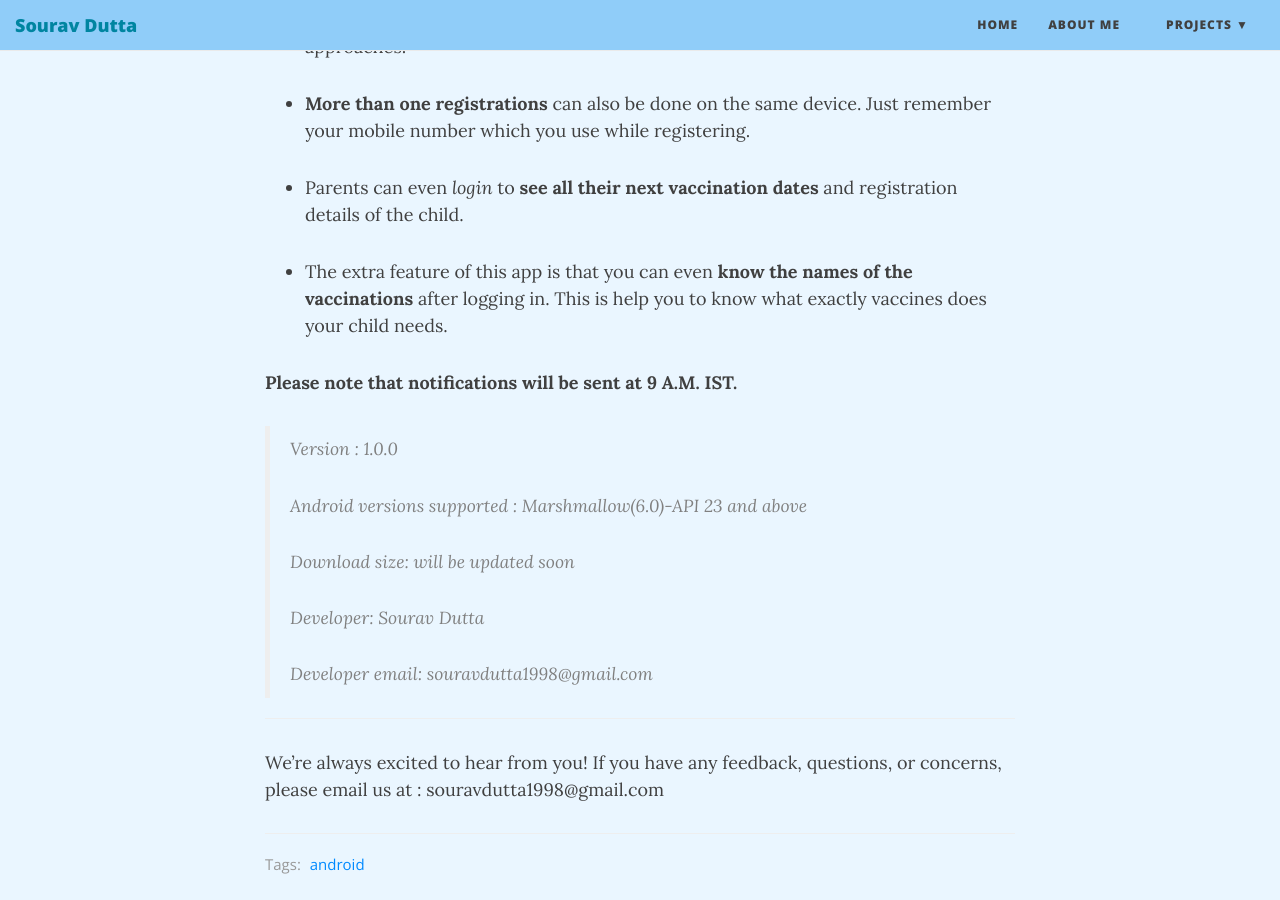
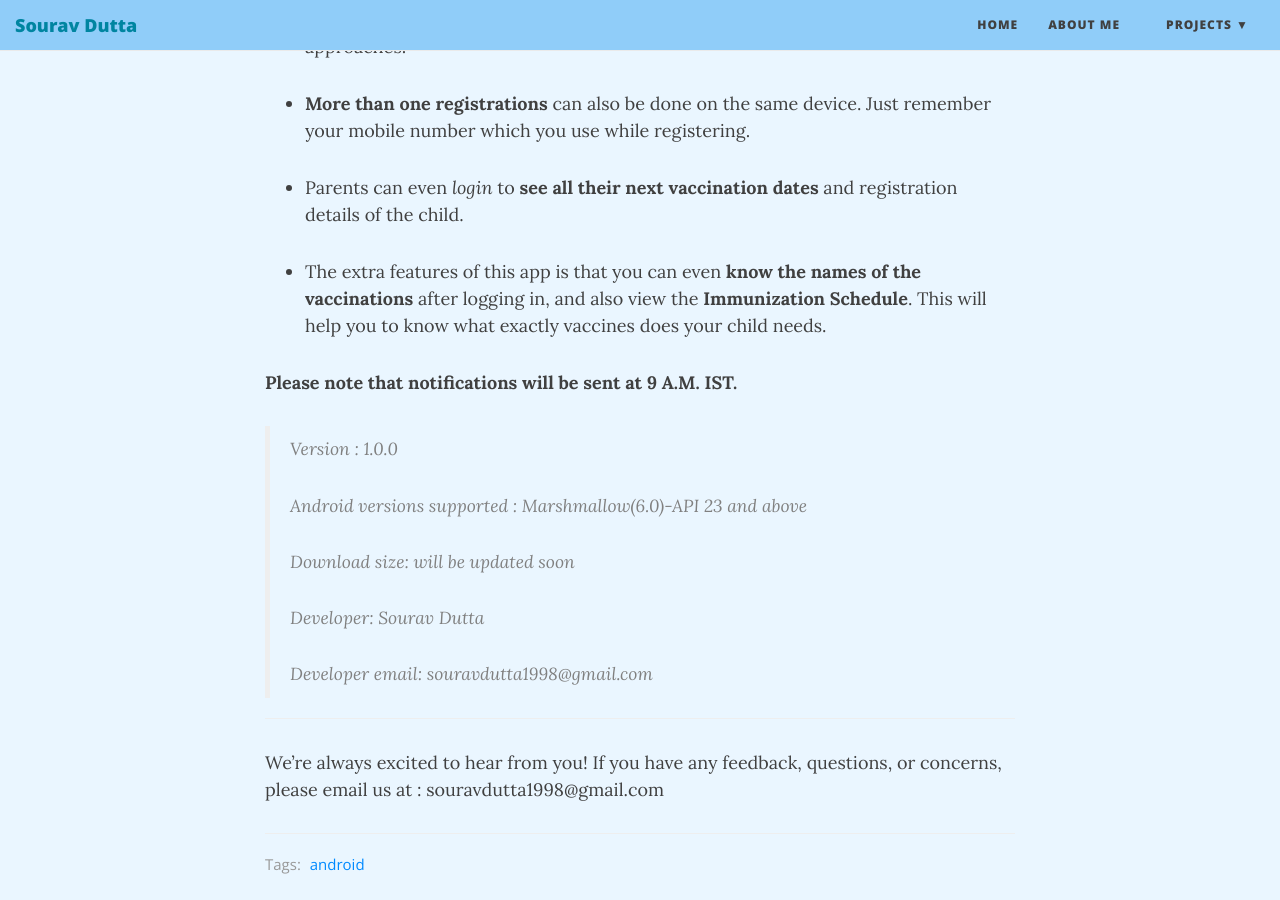
Before and after one commit to souravdutta1998/souravdutta1998.github.io, a Jekyll site: the page built from _posts/2018-02-12-project-whenimmunize.md, in a window 1280 px wide and 900 px high, scrolled down 546 px. Built offline with Jekyll 4.4.1, drawn with Linux system fonts in a browser that asks for light colours; nearby versions of some CDN libraries.

Commit message:
Update 2018-02-12-project-whenimmunize.md

```diff
--- a/_posts/2018-02-12-project-whenimmunize.md
+++ b/_posts/2018-02-12-project-whenimmunize.md
@@ -17,7 +17,7 @@ tags: [android]
 
 * Parents can even _login_ to **see all their next vaccination dates** and registration details of the child.
 
-* The extra feature of this app is that you can even **know the names of the vaccinations** after logging in. This is help you to know what exactly vaccines does your child needs.
+* The extra features of this app is that you can even **know the names of the vaccinations** after logging in, and also view the **Immunization Schedule**. This will help you to know what exactly vaccines does your child needs.
 
 **Please note that notifications will be sent at 9 A.M. IST.**
 
```
